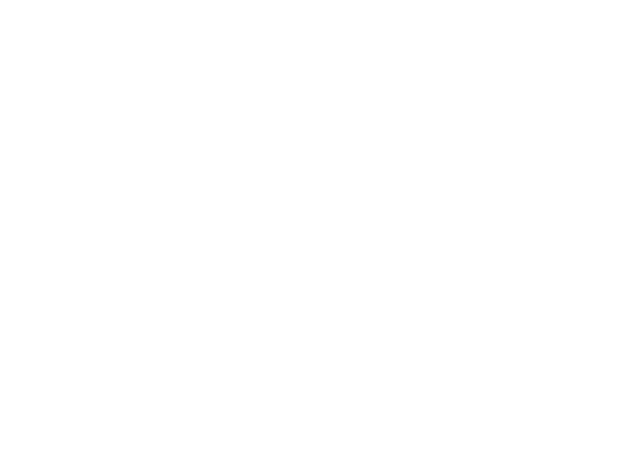
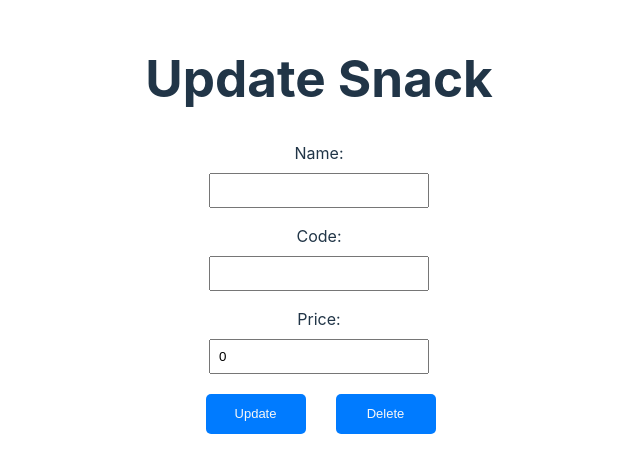
Before and after one commit to Acearoni/SoloProject-PA, a React (Vite) app in the folder client/: page /update-snack/1 in a window 1280 px wide. Before the commit this address had no page. Shown: the part 183-656 px from the top of the page, without its empty margins (321-961 px from the left). Built offline with nearby package versions, Linux system fonts and the light colour scheme; no server answers.

Commit message:
Added update and delete methods

```diff
--- a/client/package.json
+++ b/client/package.json
@@ -14,7 +14,8 @@
     "axis": "^1.0.0",
     "react": "^18.2.0",
     "react-dom": "^18.2.0",
-    "react-router-dom": "^6.22.0"
+    "react-router-dom": "^6.22.0",
+    "react-transition-group": "^4.4.5"
   },
   "devDependencies": {
     "@types/react": "^18.2.55",
--- a/client/src/App.jsx
+++ b/client/src/App.jsx
@@ -3,6 +3,7 @@ import { Route, Routes } from 'react-router-dom';
 import './App.css';
 import VendingMachine from './components/VendingMachine';
 import SnackForm from './components/SnackForm';
+import UpdateSnackForm from './components/UpdateSnack';
 
 function App() {
   const handleButtonClick = (code) => {
@@ -14,6 +15,7 @@ function App() {
       <Routes>
         <Route path="/" element={<VendingMachine onButtonClick={handleButtonClick} />} />
         <Route path="/add-snack" element={<SnackForm />} />
+        <Route path="/update-snack/:id" element={<UpdateSnackForm/>}/>
       </Routes>
     </div>
   );
--- a/client/src/SnackForm.css
+++ b/client/src/SnackForm.css
@@ -29,7 +29,6 @@ input[type="text"],
 input[type="number"] {
     padding: 0.5rem;
     width: 200px;
-    /* Adjust width as needed */
 }
 
 .submit-button {
@@ -42,7 +41,7 @@ input[type="number"] {
     cursor: pointer;
     font-family: 'Arial';
     font-size: small;
-    text-align: center; /* Center the text horizontally */
+    text-align: center;
     margin-left: 60px;
 }
 
--- /dev/null
+++ b/client/src/UpdateSnack.css
@@ -0,0 +1,76 @@
+
+.parent-container {
+    display: flex;
+    justify-content: center;
+    align-items: center;
+    height: 100vh;
+
+}
+
+.snack-form-container {
+    display: flex;
+    flex-direction: column;
+    align-items: center;
+    justify-content: center;
+    width: 100%;
+    height: 100vh;
+
+}
+
+.form-field {
+    margin-bottom: 1rem;
+    text-align: center;
+
+}
+
+label {
+    display: block;
+    margin-bottom: 0.5rem;
+}
+
+input[type="text"],
+input[type="number"] {
+    padding: 0.5rem;
+    width: 200px;
+
+}
+
+.submit-button{
+    width: 100px;
+    height: 40px;
+    background-color: #007bff;
+    color: rgb(247, 247, 247);
+    border: none;
+    border-radius: 5px;
+    cursor: pointer;
+    font-family: 'Arial';
+    font-size: small;
+    text-align: center;
+}
+
+.delete-button{
+    width: 100px;
+    height: 40px;
+    background-color: #007bff;
+    color: rgb(247, 247, 247);
+    border: none;
+    border-radius: 5px;
+    cursor: pointer;
+    font-family: 'Arial';
+    font-size: small;
+    text-align: center;
+    margin-left: 30px;
+}
+
+.buttons-together {
+    margin-right: 57px;
+    margin-top: 20px;
+}
+
+
+
+.error-message {
+    color: red;
+    font-size: 0.8rem;
+    margin-top: 0.2rem;
+}
--- a/client/src/ViewOne.css
+++ b/client/src/ViewOne.css
@@ -8,5 +8,13 @@
     width: 400px;
     margin-left: 155px;
     margin-top: 100px;
-    text-align: center; /* Center the text horizontally */
+    text-align: center;
+    display: flex;
 }
+
+.one-adjust {
+    display: flex;
+    width: 300px;
+    height: 100px;
+    border: 1px solid white;
+}
--- a/client/src/components/DisplayAll.jsx
+++ b/client/src/components/DisplayAll.jsx
@@ -1,6 +1,7 @@
 import React, { useEffect, useState } from 'react';
 import axios from 'axios';
 import '../SnackTable.css';
+import { Link } from 'react-router-dom';
 
 
 const DisplayAll = () => {
@@ -32,7 +33,7 @@ const DisplayAll = () => {
                 <tbody>
                     {snacks.map((snack) => (
                         <tr key={snack._id}>
-                            <td>{snack.name}</td>
+                            <td><Link to={`/update-snack/${snack._id}`}>{snack.name}</Link></td>
                             <td>{snack.code}</td>
                         </tr>
                     ))}
--- a/client/src/components/DisplayOne.jsx
+++ b/client/src/components/DisplayOne.jsx
@@ -3,11 +3,8 @@ import axios from 'axios';
 import '../ViewOne.css';
 
 const DisplayOne = ({ code }) => {
-    // State to store the snack data
     const [snack, setSnack] = useState(null);
-    // State to track loading state
     const [loading, setLoading] = useState(true);
-    // State to track error state
     const [error, setError] = useState(null);
 
     // Function to fetch snack data based on the code
@@ -40,10 +37,8 @@ const DisplayOne = ({ code }) => {
     }
 
     return (
-        <div>
-            <h2>{snack.name},  Price: {snack.price} </h2>
-
-            {/* Add more details if needed */}
+        <div className='one-adjust'>
+            <h2>{snack.name},  Price: {snack.price.toFixed(2)} </h2>
         </div>
     );
 };
--- /dev/null
+++ b/client/src/components/UpdateSnack.jsx
@@ -0,0 +1,137 @@
+import React, { useState, useEffect } from 'react';
+import { useParams } from 'react-router-dom';
+import axios from 'axios';
+import '../UpdateSnack.css';
+
+const UpdateSnackForm = () => {
+    const { id } = useParams();
+    const [snack, setSnack] = useState(null);
+    const [name, setName] = useState('');
+    const [code, setCode] = useState('');
+    const [price, setPrice] = useState(0);
+    const [errors, setErrors] = useState({});
+
+    useEffect(() => {
+        axios.get(`http://localhost:8000/api/findOneSnack/${id}`)
+            .then((res) => {
+                const { name, code, price } = res.data;
+                setSnack(res.data);
+                setName(name);
+                setCode(code);
+                setPrice(price);
+            })
+            .catch((err) => {
+                console.error(err);
+            });
+    }, [id]);
+
+    // Function to validate the code format
+    const validateCode = (code) => {
+        const regex = /^[A-F0-9]{2}$/i;
+        return regex.test(code);
+    };
+
+    // Function to validate the price
+    const validatePrice = (price) => {
+        return price > 0;
+    };
+
+    // Function to handle form submission
+    const handleSubmit = async (e) => {
+        e.preventDefault();
+
+        // Initialize an object to store errors
+        const newErrors = {};
+
+        // Validate the code format
+        if (!validateCode(code)) {
+            newErrors.code = 'Invalid code: Code must be exactly two characters long and contain valid button characters (A-F) or numbers (0-9).';
+        }
+
+        // Check if the price is greater than 0
+        if (!validatePrice(price)) {
+            newErrors.price = 'Price must be greater than 0.';
+        }
+
+        // Check if the name is empty
+        if (!name) {
+            newErrors.name = 'Name is required.';
+        }
+
+        const checkCodeExistence = async (code) => {
+            try {
+                const response = await axios.get(`http://localhost:8000/api/findSnackByCode/${code}`);
+                return response.data !== null;
+            } catch (error) {
+                console.error(error);
+                return false;
+            }
+        };
+
+        if (code !== snack.code) {
+            const exists = await checkCodeExistence(code);
+            if (exists) {
+                newErrors.code = 'Code already exists.';
+            }
+        }
+
+        // If there are any errors, set them and return
+        if (Object.keys(newErrors).length > 0) {
+            setErrors(newErrors);
+            return;
+        }
+
+
+
+        // If there are no errors, update the snack
+        try {
+            await axios.put(`http://localhost:8000/api/updateSnack/${id}`, { name, code, price });
+            // Redirect back to home page after successful update
+            window.location = '/';
+        } catch (error) {
+            console.error(error);
+        }
+    };
+
+    const handleDelete = async () => {
+        try {
+            await axios.delete(`http://localhost:8000/api/deleteSnack/${id}`);
+            // Redirect back to home page after successful deletion
+            window.location = '/';
+        } catch (error) {
+            console.error(error);
+        }
+    };
+
+
+    return (
+        <div className="parent-container">
+            <div className="snack-form-container">
+                <h1>Update Snack</h1>
+                <form onSubmit={handleSubmit}>
+                    <div className="form-field">
+                        <label htmlFor="name">Name:</label>
+                        <input type="text" id="name" value={name} onChange={(e) => setName(e.target.value)} />
+                        {errors.name && <p className="error-message">{errors.name}</p>}
+                    </div>
+                    <div className="form-field">
+                        <label htmlFor="code">Code:</label>
+                        <input type="text" id="code" value={code} onChange={(e) => setCode(e.target.value)} />
+                        {errors.code && <p className="error-message">{errors.code}</p>}
+                    </div>
+                    <div className="form-field">
+                        <label htmlFor="price">Price:</label>
+                        <input type="number" id="price" value={price} onChange={(e) => setPrice(e.target.value)} />
+                        {errors.price && <p className="error-message">{errors.price}</p>}
+                    </div>
+                    <div className='buttons-together'>
+                    <button type="submit" className='submit-button'>Update</button>
+                    <button type="button"className='delete-button' onClick={handleDelete}>Delete</button>
+                    </div>
+                </form>
+            </div>
+        </div>
+    );
+};
+
+export default UpdateSnackForm;
--- a/client/src/components/VendingMachine.jsx
+++ b/client/src/components/VendingMachine.jsx
@@ -1,7 +1,7 @@
 import React, { useState, useEffect } from 'react';
 import '../VendorStyle.css';
 import { Link } from 'react-router-dom';
-import DisplayOne from './DisplayOne'; // Import the DisplayOne component
+import DisplayOne from './DisplayOne';
 import DisplayAll from './DisplayAll';
 
 function VendingMachine() {
```
Also changed, not shown: client/src/VendorStyle.css (+4 -23 lines), 1 other file (tests, documents, lock files or other folders).
